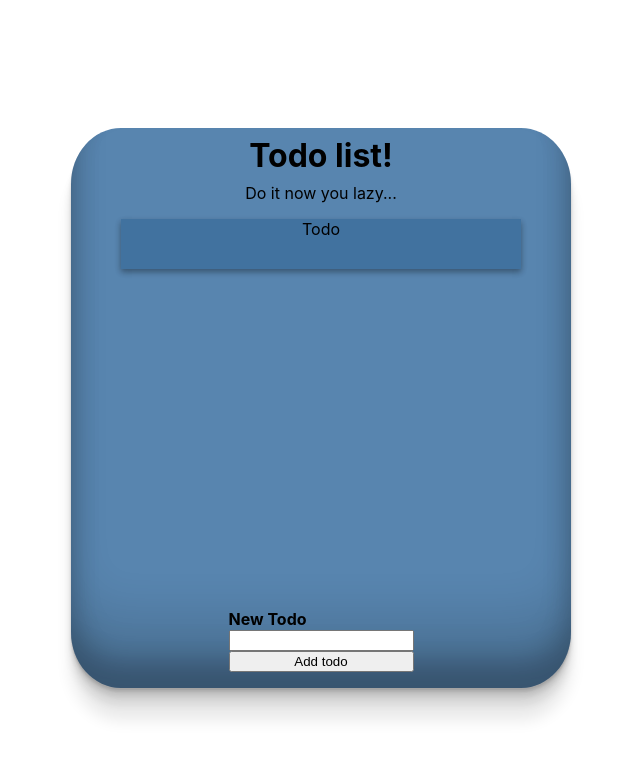
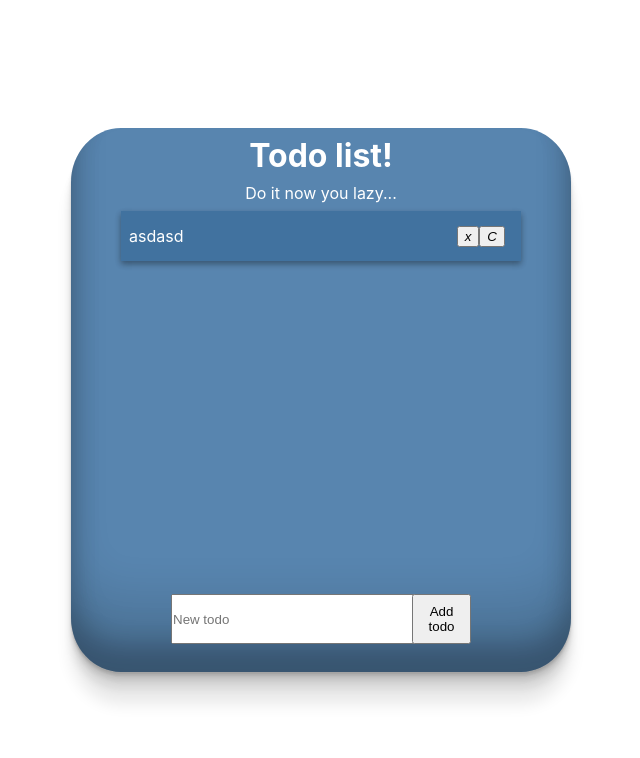
Before and after one commit to kasmr/react-application-collection, a React (Create React App) app in the folder todos/: page / in a window 1280 px wide. Shown: the top 758 px of the page, without its empty margins (319-959 px from the left). Built offline with nearby package versions, Linux system fonts and the light colour scheme.

Commit message:
add todo and some styles

```diff
--- a/todos/package.json
+++ b/todos/package.json
@@ -9,6 +9,7 @@
     "react": "^17.0.2",
     "react-dom": "^17.0.2",
     "react-scripts": "4.0.3",
+    "uuid": "^8.3.2",
     "web-vitals": "^1.1.2"
   },
   "scripts": {
--- a/todos/src/App.css
+++ b/todos/src/App.css
@@ -13,7 +13,7 @@
   flex-direction: column;
   align-items: center;
   text-align: center;
-  height: 70vh;
+  height: 68vh;
   width: 500px;
   margin: 8rem;
   border-radius: 10%;
@@ -27,34 +27,61 @@
 
 .App h1 {
   margin: 0.5rem;
+  color: white;
 }
 
 .App p {
-  margin: 0 0 1rem 0;
-}
-
-h4 {
-  display: flex;
   margin: 0;
+  color: white;
 }
 
 .form-div {
-  flex-direction: column;
   display: flex;
+  height: 50px;
+  width: 300px;
   margin: 1rem;
+}
+
+form {
+  width: 100%;
+}
+
+form input[type='text' i] {
+  width: 100%;
+  height: 46px;
+  margin: 0;
+  padding: 0;
 }
 
 .todo-list {
   display: flex;
+  flex-direction: column;
   height: 375px;
   width: 400px;
 }
 
 .single-todo {
+  display: flex;
+  align-items: center;
+  justify-content: space-between;
   background-color: #41729f;
+  margin: 0.5rem 0;
   height: 50px;
   width: 100%;
   box-shadow: rgba(0, 0, 0, 0.16) 0px 3px 6px, rgba(0, 0, 0, 0.23) 0px 3px 6px;
+  color: white;
+}
+
+.single-todo p {
+  margin: 0 0 0 0.5rem;
+}
+
+.single-todo button {
+  justify-self: flex-end;
+}
+
+.buttons-group {
+  margin: 1rem;
 }
 
 .todos {
--- a/todos/src/App.jsx
+++ b/todos/src/App.jsx
@@ -1,5 +1,5 @@
 import './App.css';
-import FormTodo from './FormTodo';
+
 import TodoList from './TodoList';
 
 function App() {
@@ -9,7 +9,6 @@ function App() {
         <h1>Todo list!</h1>
         <p>Do it now you lazy...</p>
         <TodoList />
-        <FormTodo />
       </div>
     </div>
   );
--- a/todos/src/FormTodo.jsx
+++ b/todos/src/FormTodo.jsx
@@ -1,15 +1,39 @@
 import React, { Component } from 'react';
+import { v4 as uuidV4 } from 'uuid';
 
 export default class FormTodo extends Component {
+  constructor(props) {
+    super(props);
+    this.state = {
+      text: '',
+    };
+  }
+
+  onChange = (e) => {
+    this.setState({ text: e.target.value });
+  };
+
+  handleSubmit = (e) => {
+    e.preventDefault();
+    const newTodo = { text: this.state.text, id: uuidV4() };
+    this.props.addTodo(newTodo);
+    this.setState({ text: '' });
+  };
+
   render() {
     return (
       <div className='form-div'>
-        <h4>New Todo</h4>
-        <form>
-          <label />
-          <input type='text' />
+        <form onSubmit={this.handleSubmit}>
+          <input
+            placeholder='New todo'
+            value={this.state.text}
+            onChange={this.onChange}
+            type='text'
+          />
         </form>
-        <button>Add todo</button>
+        <button type='submit' onClick={this.handleSubmit}>
+          Add todo
+        </button>
       </div>
     );
   }
--- a/todos/src/Todo.jsx
+++ b/todos/src/Todo.jsx
@@ -2,6 +2,18 @@ import React, { Component } from 'react';
 
 export default class Todo extends Component {
   render() {
-    return <div className='single-todo'>Todo</div>;
+    return (
+      <div className='single-todo'>
+        <p>{this.props.todo.text}</p>
+        <div className='buttons-group'>
+          <button>
+            <i>x</i>
+          </button>
+          <button>
+            <i>C</i>
+          </button>
+        </div>
+      </div>
+    );
   }
 }
--- a/todos/src/TodoList.jsx
+++ b/todos/src/TodoList.jsx
@@ -1,4 +1,5 @@
 import React, { Component } from 'react';
+import FormTodo from './FormTodo';
 import Todo from './Todo';
 
 export default class TodoList extends Component {
@@ -7,14 +8,31 @@ export default class TodoList extends Component {
     this.state = {
       todos: [{ text: 'asdasd', id: '559uj' }],
     };
+    this.addTodo = this.addTodo.bind(this);
   }
+
+  addTodo(todo) {
+    if (this.state.todos.length !== 6) {
+      this.setState({ todos: [...this.state.todos, todo] });
+    } else {
+      alert('You have reached max amount of todos, delete one!');
+    }
+  }
+
+  deleteTodo(id) {
+    this.state.todos.fill((todo) => todo.id !== id);
+  }
+
   render() {
     return (
-      <div className='todo-list'>
-        {this.state.todos.map((todo) => (
-          <Todo key={todo.id} todo={todo} />
-        ))}
-      </div>
+      <>
+        <div className='todo-list'>
+          {this.state.todos.map((todo) => (
+            <Todo key={todo.id} todo={todo} deleteTodo={this.deleteTodo} />
+          ))}
+        </div>
+        <FormTodo addTodo={this.addTodo} />
+      </>
     );
   }
 }
```
Also changed, not shown: 1 other file (tests, documents, lock files or other folders).
